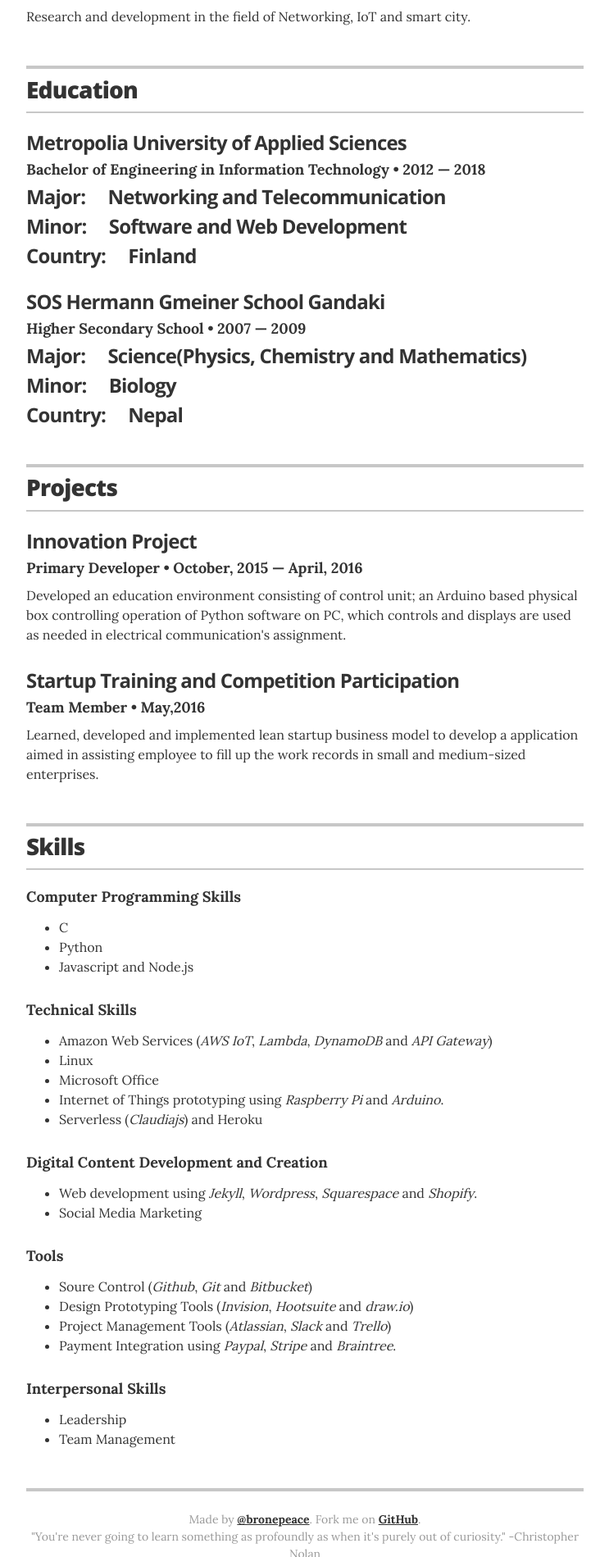
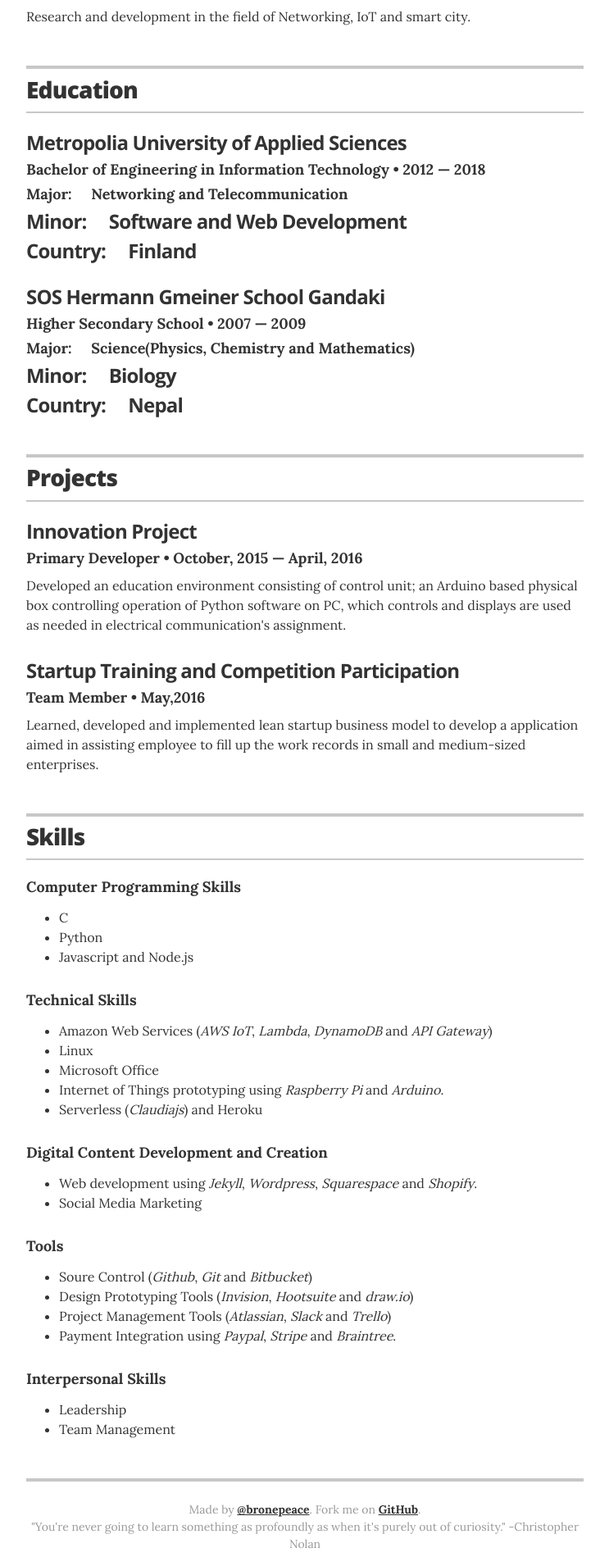
Before and after one commit to ranabhat/ranabhat.github.io, a Jekyll site: the page built from index.html, in a window 1280 px wide. Shown: the part 1464-3363 px from the top of the page at 82% size, without its empty margins (268-1011 px from the left). Built offline with Jekyll 4.4.1, drawn with Linux system fonts in a browser that asks for light colours.

Commit message:
Update resume.html

```diff
--- a/_layouts/resume.html
+++ b/_layouts/resume.html
@@ -80,7 +80,7 @@
         <div class="resume-item" itemscope itemprop="alumniOf" itemtype="http://schema.org/CollegeOrUniversity">
           <h3 class="resume-item-title" itemprop="name">{{ education.uni }}</h3>
           <h4 class="resume-item-details group" itemprop="description">{{ education.degree }} &bull; {{ education.year }}</h4>
-          <h4 class="resume-item-title" itemprop="name">{{education.major}}</h4>
+          <h4 class="resume-item-details group" itemprop="description">{{education.major}}</h4>
           <h4 class="resume-item-title" itemprop="name">{{education.minor}}</h4>
           <h4 class="resume-item-title" itemprop="name">{{education.country}}</h4>
           <h5 class="resume-item-details award-title" itemprop="description">{{ education.award }}</h5>
```
